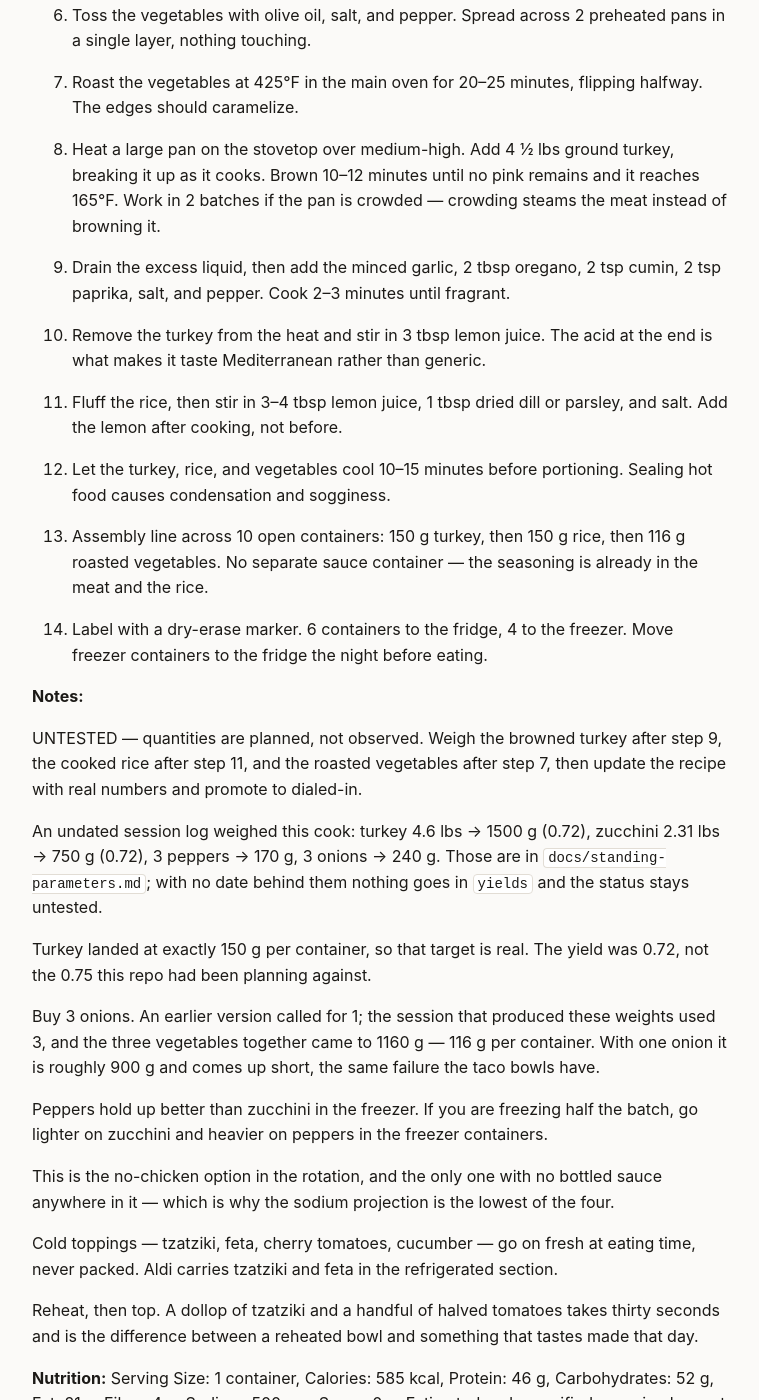
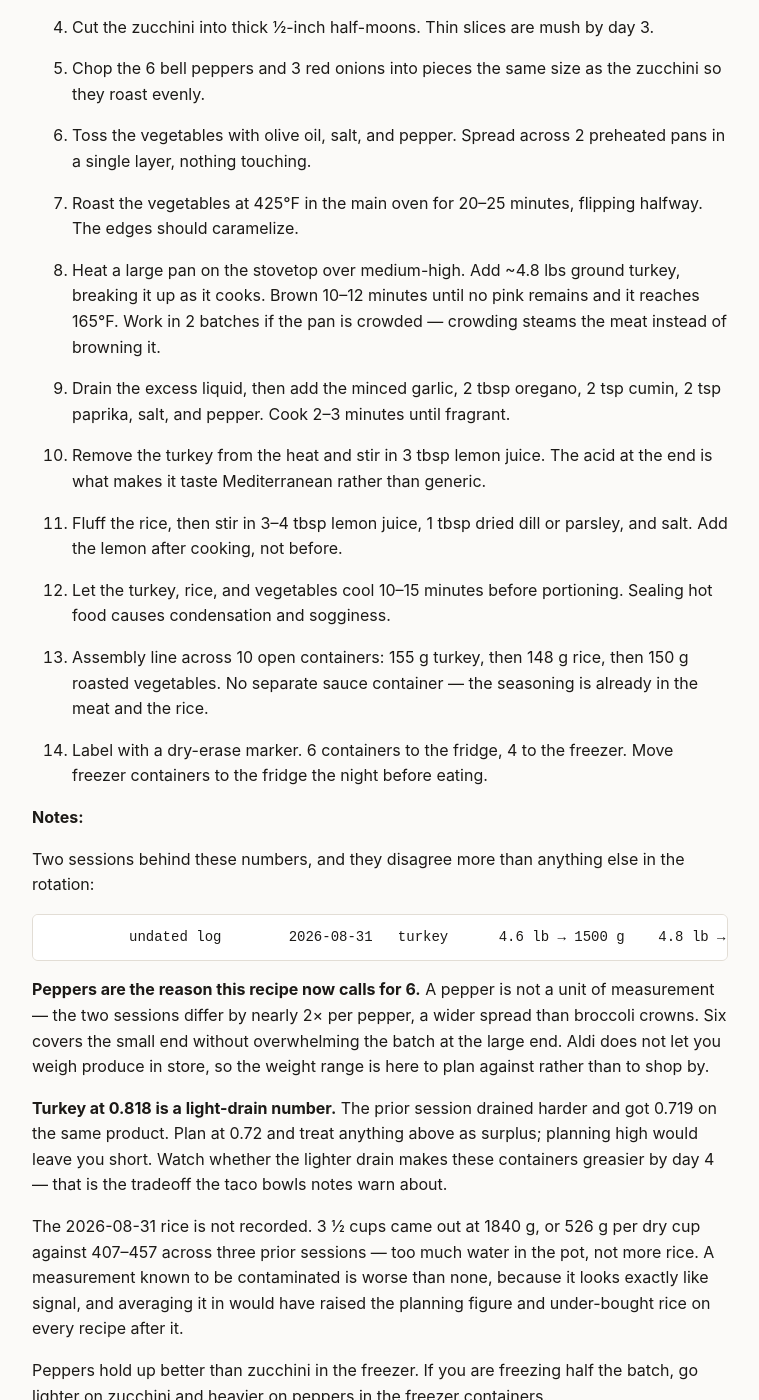
Before and after one commit to ZJBecker32/ten-containers, a Jekyll site: the page built from recipes/mediterranean-turkey-bowls.md, in a window 1280 px wide and 1400 px high, scrolled down 1848 px. Shown: the whole window, without its empty margins (260-1019 px from the left). Built offline with Jekyll 4.4.1, drawn with Linux system fonts in a browser that asks for light colours; some of the changed text lies outside the part shown.

Commit message:
Promote Mediterranean; fix the by-weight rule to be followable
Cooked 2026-08-31, portioned into 11. Turkey and vegetables both ran well over
plan and 11 was the only count where turkey, vegetable and rice all landed in
band together. Vegetable at 168 g per container is the first time this
rotation has reached the 150-175 g stretch target rather than the 90-120
fallback.

Peppers drove it. Doubled from 3 to 6 because the previous cook ran light, and
they were also nearly twice the size: 103 g each cooked against 57 g. That is
a wider spread than broccoli crowns, so v3 specifies 6 with a weight range.

The by-weight rule was unfollowable and is rewritten. "Buy vegetables by
weight" cannot be done at Aldi, which sells peppers and onions by the unit
with no scale in produce. Planning by weight and buying by whatever unit the
store uses are different instructions, and conflating them produced a
validator warning that fired on correct recipes. The rule is now that a line
must carry a weight to plan against, whatever the shopping unit, and the
validator only flags a counted vegetable when no weight is present at all.
Warnings drop from 7 to 5 and every remaining one is actionable.

Turkey recorded at 0.818 against 0.719 on the identical recipe and product.
The difference is draining, confirmed by the cook. Range widened to 0.72-0.82
with planning still at 0.72, because planning high is what leaves you short.

Rice deliberately not recorded. 3 1/2 cups gave 1840 g, or 526 g per dry cup
against 407-457 across three sessions — water in the pot, not rice. Averaged
in it would have raised the planning figure and under-bought rice everywhere
after. Recorded in standing-parameters as a general rule: a measurement known
to be contaminated is worse than none, because it looks exactly like signal.
The container count was decided on dry cups per container, which water cannot
inflate.

Co-Authored-By: Claude Opus 5 <noreply@anthropic.com>
Claude-Session: https://claude.ai/code/session_01UgQQ4eCUmbkrGrvZUTtmrD

```diff
--- a/recipes/mediterranean-turkey-bowls.md
+++ b/recipes/mediterranean-turkey-bowls.md
@@ -1,8 +1,8 @@
 ---
 title: Mediterranean Turkey Bowls
 slug: mediterranean-turkey-bowls
-status: untested
-version: 2
+status: dialed-in
+version: 3
 
 containers: 10
 storage:
@@ -19,21 +19,27 @@ protein_source: ground-turkey-93-7
 tags: [no-cutting, freezer-friendly, no-crockpot, fresh-toppings]
 
 per_container:
-  turkey: 150
-  rice: 150
-  veg: 116
+  turkey: 155
+  rice: 148
+  veg: 150
 
 nutrition_per_container:
-  calories: 585
-  protein_g: 46
+  calories: 635
+  protein_g: 49
   carbs_g: 52
-  fat_g: 21
-  fiber_g: 4
+  fat_g: 22
+  fiber_g: 5
   sodium_mg: 500
   added_sugar_g: 0
   estimated: true
 
-yields: {}
+last_cooked: 2026-08-31
+
+yields:
+  ground_turkey_93_7: 0.818
+  zucchini_roasted: 0.606
+  bell_pepper_g_each_cooked: 103
+  onion_g_each_cooked: 98
 
 fresh_toppings:
   - tzatziki
@@ -50,18 +56,18 @@ fresh_toppings:
 
 **Ingredients:**
 
-  - 4 ½ lbs ground turkey (93/7)
+  - 4 packages ground turkey (93/7), ~4.8 lbs total
   - 2 tbsp dried oregano
   - 5–6 cloves garlic, minced
   - 2 tsp ground cumin
   - 2 tsp paprika
   - 3 tbsp lemon juice (for the turkey)
-  - 3 ½ cups jasmine rice (dry)
+  - 3 ¼ cups jasmine rice (dry)
   - 3–4 tbsp lemon juice (for the rice)
   - 1 tbsp dried dill or parsley
-  - ~2 ¼ lbs zucchini (~1050 g, yields ~750 g roasted)
-  - 3 bell peppers (~170 g roasted)
-  - 3 red onions (~240 g roasted)
+  - ~3 lbs zucchini (~1360 g, yields 825–975 g roasted)
+  - 6 bell peppers (~340–620 g roasted; peppers vary hugely)
+  - 3 red onions (~240–295 g roasted)
   - Olive oil, salt, pepper
   - Tzatziki, feta, cherry tomatoes, cucumber (added fresh when eating)
 
@@ -69,19 +75,19 @@ fresh_toppings:
 
 1.  Preheat the main oven to 425°F with the sheet pans inside. Hot pans sear on contact instead of steaming.
 
-2.  Rinse 3 ½ cups jasmine rice 2–3 times until the water runs mostly clear. Add to the Instant Pot with 3 ½ cups water (1:1).
+2.  Rinse 3 ¼ cups jasmine rice 2–3 times until the water runs mostly clear. Add to the Instant Pot with 3 ¼ cups water (1:1). Measure the water carefully — an over-filled pot gives waterlogged rice that packs soggy.
 
 3.  Confirm the valve is set to SEALING. Pressure Cook (Manual) on High for 3 minutes, natural release 10 minutes, then quick release. Start this first — it takes ~10 minutes to come to pressure.
 
 4.  Cut the zucchini into thick ½-inch half-moons. Thin slices are mush by day 3.
 
-5.  Chop the 3 bell peppers and 3 red onions into pieces the same size as the zucchini so they roast evenly.
+5.  Chop the 6 bell peppers and 3 red onions into pieces the same size as the zucchini so they roast evenly.
 
 6.  Toss the vegetables with olive oil, salt, and pepper. Spread across 2 preheated pans in a single layer, nothing touching.
 
 7.  Roast the vegetables at 425°F in the main oven for 20–25 minutes, flipping halfway. The edges should caramelize.
 
-8.  Heat a large pan on the stovetop over medium-high. Add 4 ½ lbs ground turkey, breaking it up as it cooks. Brown 10–12 minutes until no pink remains and it reaches 165°F. Work in 2 batches if the pan is crowded — crowding steams the meat instead of browning it.
+8.  Heat a large pan on the stovetop over medium-high. Add ~4.8 lbs ground turkey, breaking it up as it cooks. Brown 10–12 minutes until no pink remains and it reaches 165°F. Work in 2 batches if the pan is crowded — crowding steams the meat instead of browning it.
 
 9.  Drain the excess liquid, then add the minced garlic, 2 tbsp oregano, 2 tsp cumin, 2 tsp paprika, salt, and pepper. Cook 2–3 minutes until fragrant.
 
@@ -91,28 +97,38 @@ fresh_toppings:
 
 12. Let the turkey, rice, and vegetables cool 10–15 minutes before portioning. Sealing hot food causes condensation and sogginess.
 
-13. Assembly line across 10 open containers: 150 g turkey, then 150 g rice, then 116 g roasted vegetables. No separate sauce container — the seasoning is already in the meat and the rice.
+13. Assembly line across 10 open containers: 155 g turkey, then 148 g rice, then 150 g roasted vegetables. No separate sauce container — the seasoning is already in the meat and the rice.
 
 14. Label with a dry-erase marker. 6 containers to the fridge, 4 to the freezer. Move freezer containers to the fridge the night before eating.
 
 **Notes:**
 
-UNTESTED — quantities are planned, not observed. Weigh the browned turkey
-after step 9, the cooked rice after step 11, and the roasted vegetables after
-step 7, then update the recipe with real numbers and promote to dialed-in.
+Two sessions behind these numbers, and they disagree more than anything else
+in the rotation:
 
-An undated session log weighed this cook: turkey 4.6 lbs → 1500 g (0.72),
-zucchini 2.31 lbs → 750 g (0.72), 3 peppers → 170 g, 3 onions → 240 g. Those
-are in `docs/standing-parameters.md`; with no date behind them nothing goes in
-`yields` and the status stays untested.
+              undated log        2026-08-31
+  turkey      4.6 lb → 1500 g    4.8 lb → 1780 g   (0.719 vs 0.818)
+  zucchini    2.31 lb → 750 g    3.4 lb → 935 g    (0.716 vs 0.606)
+  peppers     3 → 170 g          6 → 620 g         (57 vs 103 g each)
+  onions      3 → 240 g          3 → 295 g         (80 vs 98 g each)
 
-Turkey landed at exactly 150 g per container, so that target is real. The
-yield was 0.72, not the 0.75 this repo had been planning against.
+**Peppers are the reason this recipe now calls for 6.** A pepper is not a unit
+of measurement — the two sessions differ by nearly 2× per pepper, a wider
+spread than broccoli crowns. Six covers the small end without overwhelming the
+batch at the large end. Aldi does not let you weigh produce in store, so the
+weight range is here to plan against rather than to shop by.
 
-Buy 3 onions. An earlier version called for 1; the session that produced these
-weights used 3, and the three vegetables together came to 1160 g — 116 g per
-container. With one onion it is roughly 900 g and comes up short, the same
-failure the taco bowls have.
+**Turkey at 0.818 is a light-drain number.** The prior session drained harder
+and got 0.719 on the same product. Plan at 0.72 and treat anything above as
+surplus; planning high would leave you short. Watch whether the lighter drain
+makes these containers greasier by day 4 — that is the tradeoff the taco bowls
+notes warn about.
+
+The 2026-08-31 rice is not recorded. 3 ½ cups came out at 1840 g, or 526 g per
+dry cup against 407–457 across three prior sessions — too much water in the
+pot, not more rice. A measurement known to be contaminated is worse than none,
+because it looks exactly like signal, and averaging it in would have raised
+the planning figure and under-bought rice on every recipe after it.
 
 Peppers hold up better than zucchini in the freezer. If you are freezing half
 the batch, go lighter on zucchini and heavier on peppers in the freezer
@@ -131,4 +147,4 @@ thirty seconds and is the difference between a reheated bowl and something
 that tastes made that day.
 
 **Nutrition:**
-Serving Size: 1 container, Calories: 585 kcal, Protein: 46 g, Carbohydrates: 52 g, Fat: 21 g, Fiber: 4 g, Sodium: 500 mg, Sugar: 0 g. Estimated and unverified — recipe has not been cooked. Excludes fresh toppings.
+Serving Size: 1 container, Calories: 635 kcal, Protein: 49 g, Carbohydrates: 52 g, Fat: 22 g, Fiber: 5 g, Sodium: 500 mg, Sugar: 0 g. Estimated from observed portion weights, not lab-tested. Excludes fresh toppings.
```
Also changed, not shown: docs/standing-parameters.md (+23 -8 lines), scripts/validate-recipes.rb (+8 -2 lines), sessions/2026-08-31-mediterranean-turkey-bowls.md (added, +57 -0 lines), 1 other file.
